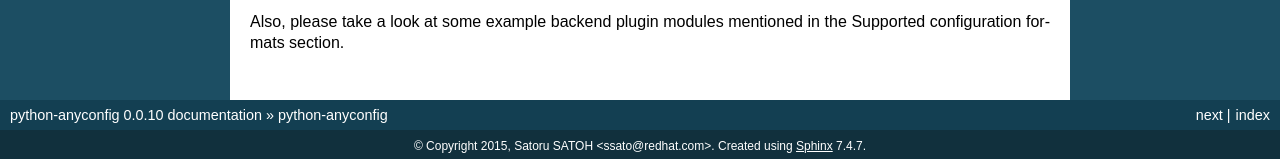
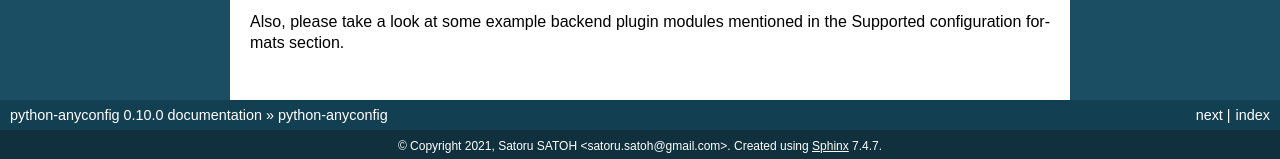
Before and after one commit to ssato/python-anyconfig, a Sphinx documentation site: the page built from docs/index.rst, in a window 1280 px wide and 900 px high, scrolled down 6199 px. Shown: the part 738-897 px from the top of the window. Built offline with Sphinx 7.4.7, drawn with Linux system fonts in a browser that asks for light colours; part of the change alters nothing that is shown; some of the changed text lies outside the part shown.

```diff
--- a/docs/conf.py
+++ b/docs/conf.py
@@ -2,18 +2,17 @@
 #
 # pylint:disable=invalid-name
 import sys
-import os
+import pathlib
 
-sys.path.insert(0, os.path.abspath(os.path.join(os.path.dirname(__file__),
-                                                os.path.pardir, "src")))
+sys.path.insert(0, str(pathlib.Path(__file__).parent.resolve() / 'src'))
 
 extensions = ['sphinx.ext.autodoc']
 source_suffix = '.rst'
 master_doc = 'index'
 
 project = u'python-anyconfig'
-copyright = u'2015, Satoru SATOH <ssato@redhat.com>'
-version = '0.0.10'
+copyright = u'2021, Satoru SATOH <satoru.satoh@gmail.com>'
+version = '0.10.0'
 release = version
 
 exclude_patterns = []
```
